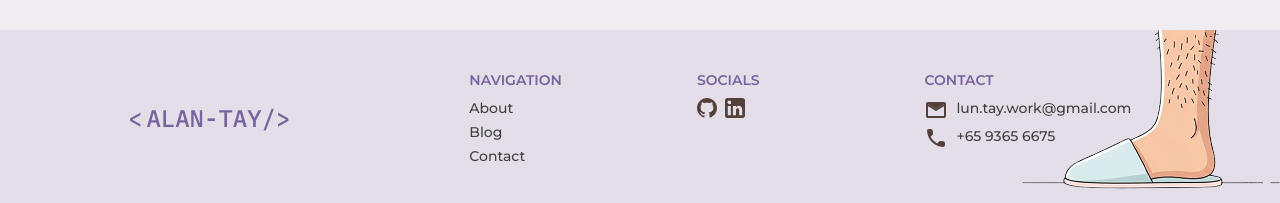
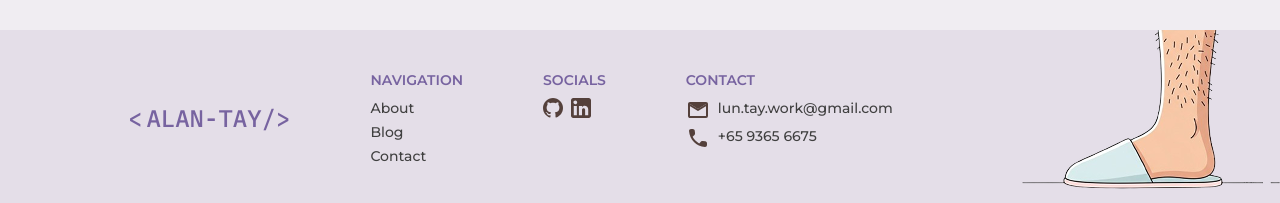
Before and after one commit to alantay/next-pi, a Next.js app: page /contact in a window 1280 px wide. Shown: the part 594-797 px from the top of the page. Built offline with nearby package versions, Linux system fonts and the light colour scheme; no server answers; what tailwindcss-motion would draw is missing.

Commit message:
footer update

```diff
--- a/src/app/contact/page.tsx
+++ b/src/app/contact/page.tsx
@@ -113,7 +113,9 @@ const Contact = () => {
                 </FormItem>
               )}
             />
-            <Button type="submit">Submit</Button>
+            <Button className="cursor-pointer" type="submit">
+              Submit
+            </Button>
           </form>
         </Form>
       </div>
--- a/src/app/globals.css
+++ b/src/app/globals.css
@@ -188,8 +188,8 @@
   --card-foreground: oklch(0.985 0 0);
   --popover: oklch(0.205 0 0);
   --popover-foreground: oklch(0.985 0 0);
-  --primary: oklch(0.922 0 0);
-  --primary-foreground: oklch(0.205 0 0);
+  --primary: var(--color-purple-200);
+  --primary-foreground: var(--color-red-900);
   --secondary: oklch(0.269 0 0);
   --secondary-foreground: oklch(0.985 0 0);
   --muted: oklch(0.269 0 0);
--- a/src/components/Footer/Footer.tsx
+++ b/src/components/Footer/Footer.tsx
@@ -4,11 +4,11 @@ import Logo from "../Logo";
 const Footer = () => {
   return (
     <footer className="bg-footer relative p-10">
-      <div className="mx-auto grid max-w-5xl grid-cols-1 gap-10 sm:grid-cols-2 md:grid-cols-9 md:gap-0">
-        <div className="flex flex-col justify-center md:col-span-3">
+      <div className="mx-auto flex max-w-5xl flex-col gap-10 md:flex-row md:justify-between md:gap-10 lg:justify-start lg:gap-20">
+        <div className="flex flex-col justify-center">
           <Logo className="text-footer-title" />
         </div>
-        <div className="flex flex-col text-sm font-medium md:col-span-2">
+        <div className="flex flex-col text-sm font-medium">
           <div className="text-footer-title font-semibold">NAVIGATION</div>
           <ul>
             <li className="mt-2">
@@ -37,7 +37,7 @@ const Footer = () => {
             </li>
           </ul>
         </div>
-        <div className="flex flex-col text-sm font-medium md:col-span-2">
+        <div className="flex flex-col text-sm font-medium">
           <div className="text-footer-title font-semibold">SOCIALS</div>
           <div className="mt-2 flex gap-2">
             <Link href="https://github.com/alantay" target="_blank ">
@@ -72,7 +72,7 @@ const Footer = () => {
             </a>
           </div>
         </div>
-        <div className="flex flex-col text-sm font-medium md:col-span-2">
+        <div className="flex flex-col text-sm font-medium">
           <div className="text-footer-title font-semibold">CONTACT</div>
           <div className="flex">
             <ul className="mt-2">
@@ -137,7 +137,7 @@ const Footer = () => {
               width={259}
               height={169}
               alt=""
-              className="absolute top-0 right-0 hidden xl:block dark:brightness-75"
+              className="absolute top-0 right-0 hidden lg:block dark:brightness-75"
             />
           </div>
         </div>
```
